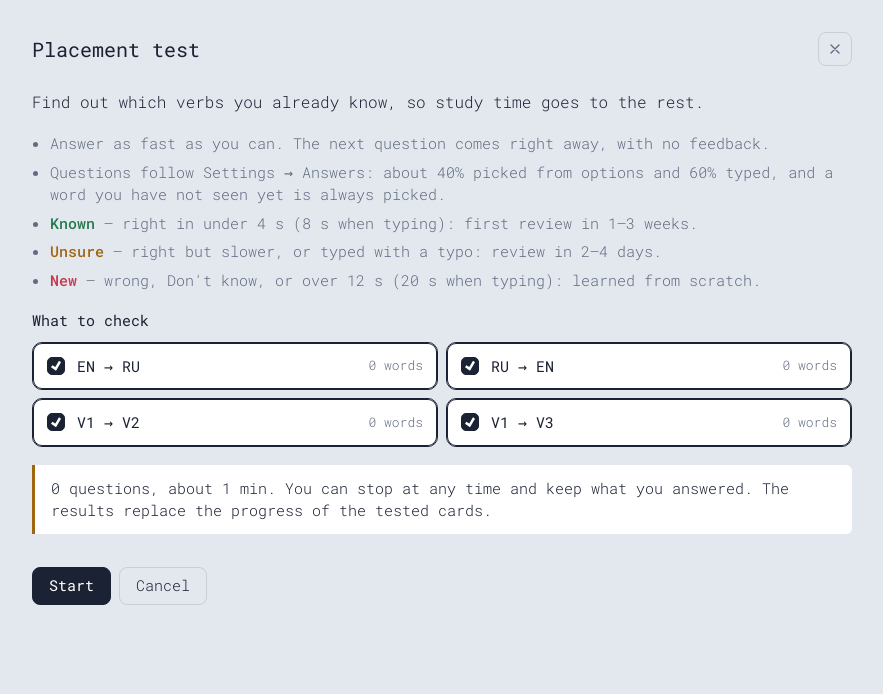
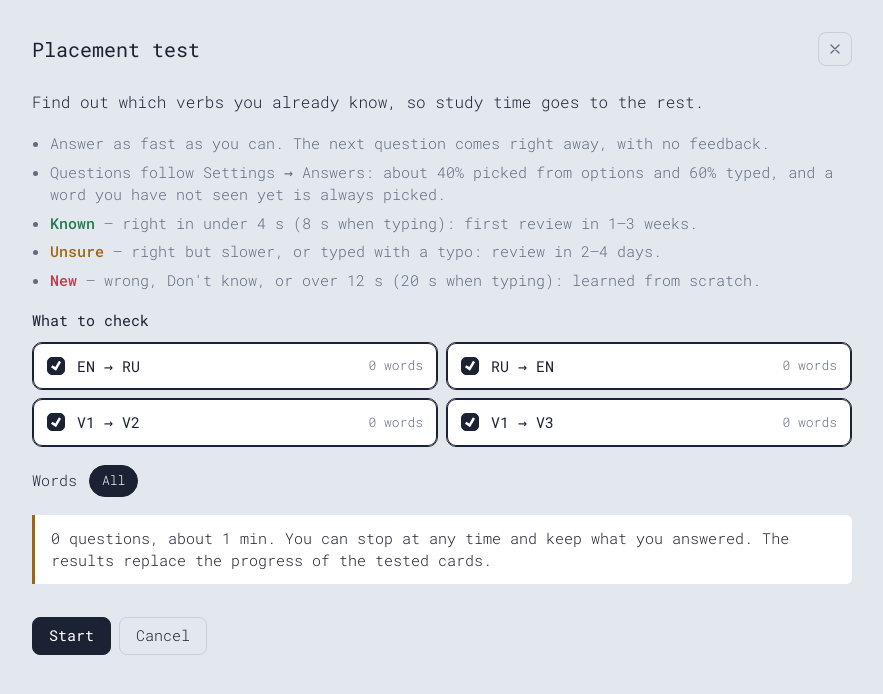
Before and after one commit to bmox0/EnglishWords, a Vue app: page / in a window 1280 px wide. Both pictures are taken after a click on the button 490 px from the left and 49 px from the top of the page. Shown: the top 694 px of the page, without its empty margins (198-1081 px from the left). Built offline with nearby package versions, Linux system fonts and the light colour scheme.

Commit message:
feat: let the placement test check 100, 50 or 20 words per skill

```diff
--- a/src/components/PlacementTest.vue
+++ b/src/components/PlacementTest.vue
@@ -18,6 +18,7 @@ import type {Level, PlacementAnswer, PlacementQuestion, Skill} from "../domain/p
 const open = defineModel<boolean>("open", {required: true})
 
 const SECONDS_PER_QUESTION: Record<Exercise["mode"], number> = {choice: 4, type: 8}
+const WORD_COUNTS = [100, 50, 20]
 const MIN_ANSWER_MS = 250
 const MODE_TEXT = {
   auto: "about 40% picked from options and 60% typed, and a word you have not seen yet is always picked",
@@ -28,6 +29,7 @@ const MODE_TEXT = {
 const study = useStudy()
 const stage = ref<"intro" | "run" | "results">("intro")
 const selected = ref<Skill[]>(SKILLS.map((s) => s.key))
+const wordCount = ref<number | null>(null)
 const questions = shallowRef<PlacementQuestion[]>([])
 const answers = ref<PlacementAnswer[]>([])
 const index = ref(0)
@@ -50,14 +52,20 @@ function modeOf(noteId: string, kind: CardKind): Exercise["mode"] {
 }
 
 const counts = computed(() => Object.fromEntries(SKILLS.map((s) => [s.key, skillNotes(s.key).length])) as Record<Skill, number>)
-const total = computed(() => selected.value.reduce((sum, key) => sum + counts.value[key], 0))
+const most = computed(() => Math.max(0, ...selected.value.map((key) => counts.value[key])))
+const wordChoices = computed(() => WORD_COUNTS.filter((n) => n < most.value))
+const limit = computed(() => (wordCount.value !== null && wordCount.value < most.value ? wordCount.value : null))
+const asked = (key: Skill) => Math.min(counts.value[key], limit.value ?? Infinity)
+const total = computed(() => selected.value.reduce((sum, key) => sum + asked(key), 0))
 const minutes = computed(() => {
   const seconds = selected.value
     .flatMap((key) =>
-      skillNotes(key).map((note) => {
-        const chance = chanceOf(note.id, kindOf(key))
-        return chance * SECONDS_PER_QUESTION.choice + (1 - chance) * SECONDS_PER_QUESTION.type
-      }),
+      skillNotes(key)
+        .slice(0, asked(key))
+        .map((note) => {
+          const chance = chanceOf(note.id, kindOf(key))
+          return chance * SECONDS_PER_QUESTION.choice + (1 - chance) * SECONDS_PER_QUESTION.type
+        }),
     )
     .reduce((sum, x) => sum + x, 0)
   return Math.max(1, Math.round(seconds / 60))
@@ -132,7 +140,7 @@ function focusInput() {
 }
 
 function start() {
-  questions.value = buildPlacement(study.notes, selected.value, modeOf)
+  questions.value = buildPlacement(study.notes, selected.value, limit.value ?? Infinity, modeOf)
   answers.value = []
   index.value = 0
   applied.value = null
@@ -257,13 +265,32 @@ onBeforeUnmount(() => {
           <label v-for="s in SKILLS" :key="s.key" class="pick">
             <input v-model="selected" class="check" type="checkbox" :value="s.key" />
             <span class="pick-label">{{ s.label }}</span>
-            <span class="pick-count">{{ counts[s.key] }} words</span>
+            <span class="pick-count">{{ asked(s.key) }} words</span>
           </label>
         </fieldset>
 
+        <div class="word-count">
+          <span id="word-count-label">Words</span>
+          <div class="chips" role="group" aria-labelledby="word-count-label">
+            <button type="button" class="chip" :class="{on: limit === null}" :aria-pressed="limit === null" @click="wordCount = null">All</button>
+            <button
+              v-for="n in wordChoices"
+              :key="n"
+              type="button"
+              class="chip"
+              :class="{on: limit === n}"
+              :aria-pressed="limit === n"
+              @click="wordCount = n"
+            >
+              {{ n }}
+            </button>
+          </div>
+        </div>
+
         <p class="msg">
-          {{ total }} questions, about {{ minutes }} min. You can stop at any time and keep what you answered. The results replace the progress of the
-          tested cards.
+          {{ total }} questions, about {{ minutes }} min.
+          <template v-if="limit !== null">Each skill takes the first {{ limit }} words of the list.</template>
+          You can stop at any time and keep what you answered. The results replace the progress of the tested cards.
         </p>
         <div class="settings-actions">
           <button type="button" class="btn primary" :disabled="!total" @click="start">Start</button>
--- a/src/domain/placement.ts
+++ b/src/domain/placement.ts
@@ -69,15 +69,19 @@ export function kindOf(skill: Skill): CardKind {
   return SKILLS.find((s) => s.key === skill)?.kind ?? "en_ru"
 }
 
-/** Every question of the test: skill after skill, notes shuffled inside each skill; `modeOf` picks typing or choosing per card. */
+/**
+ * Every question of the test: skill after skill, each skill on its first `limit` notes in deck order, shuffled;
+ * `modeOf` picks typing or choosing per card.
+ */
 export function buildPlacement(
   notes: Note[],
   skills: Skill[],
+  limit: number = Infinity,
   modeOf: (noteId: string, kind: CardKind) => Exercise["mode"] = () => "choice",
   random: () => number = Math.random,
 ): PlacementQuestion[] {
   return SKILLS.filter((s) => skills.includes(s.key)).flatMap((s) =>
-    shuffle(notesFor(s.key, notes), random).map((note) => {
+    shuffle(notesFor(s.key, notes).slice(0, limit), random).map((note) => {
       const mode = modeOf(note.id, s.kind)
       const options = mode === "choice" ? buildOptions(note, s.given, s.ask, notes, random) : []
       return {noteId: note.id, skill: s.key, given: s.given, ask: s.ask, mode, options}
--- a/src/styles.css
+++ b/src/styles.css
@@ -994,6 +994,16 @@ kbd {
   color: var(--muted);
   font-size: 13px;
 }
+.word-count {
+  display: flex;
+  align-items: center;
+  gap: 12px;
+}
+.word-count .chip {
+  height: 32px;
+  padding: 0 12px;
+  font-size: 13px;
+}
 .test-rules {
   margin: 0;
   padding-left: 18px;
```
Also changed, not shown: 1 other file (tests, documents, lock files or other folders).
